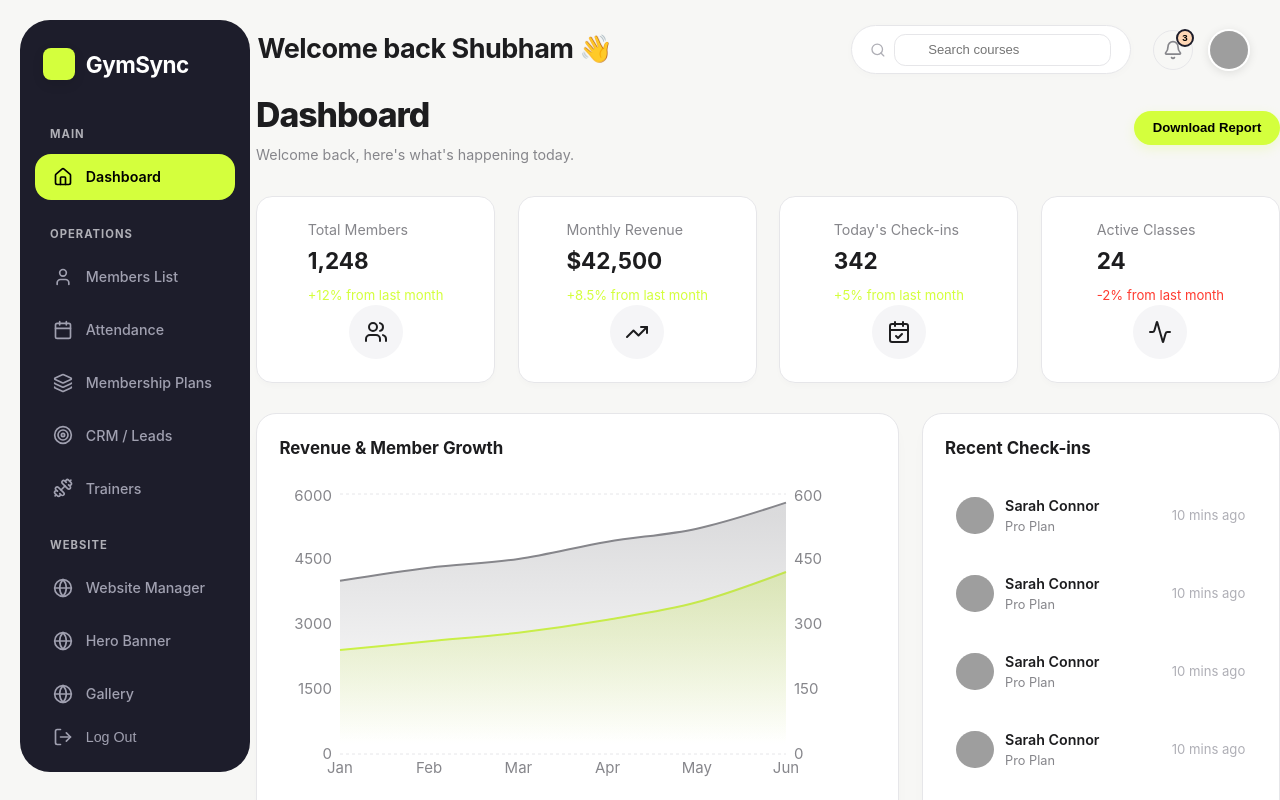
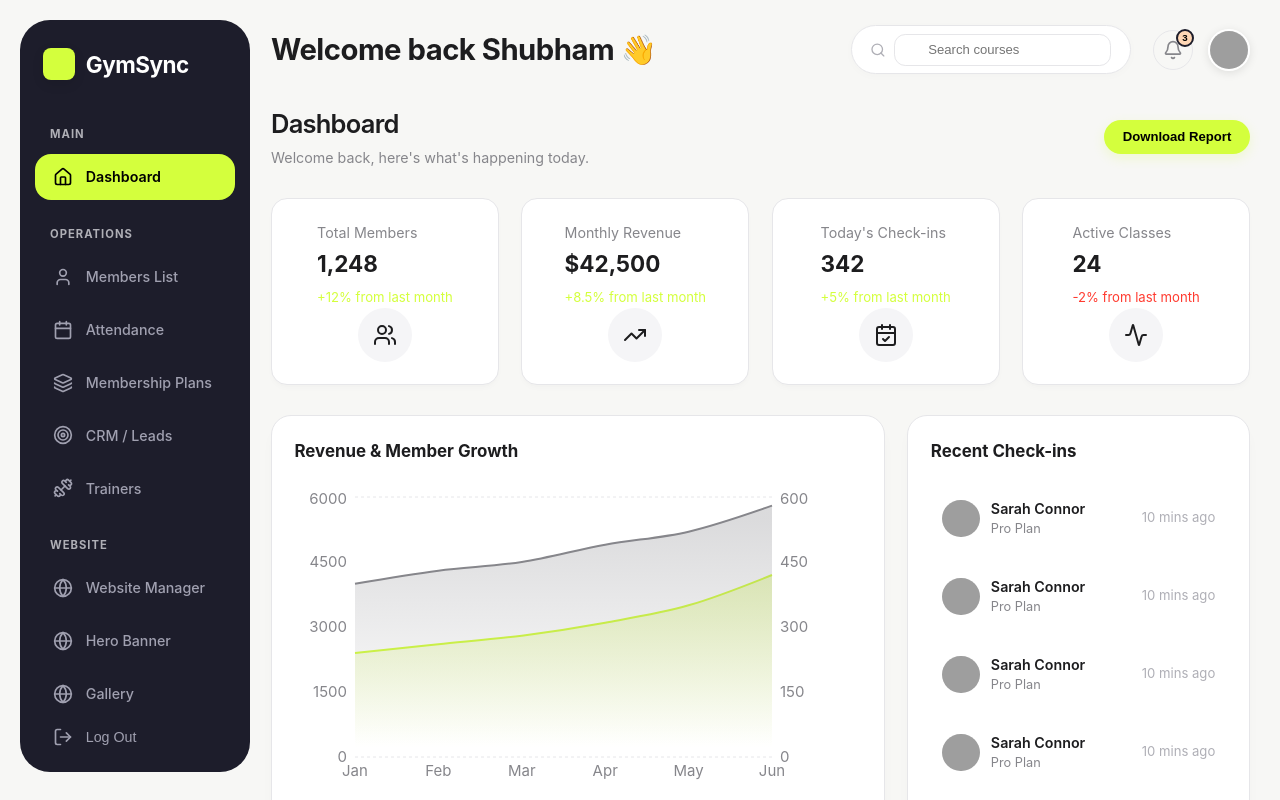
Before and after one commit to shubhammusale8076-rgb/gym-erp-portal, a React (Vite) app: page / in a window 1280 px wide. Shown: the top 800 px of the page. Built offline with nearby package versions, Linux system fonts and the light colour scheme; grey boxes are pictures that could not be loaded.

Commit message:
updated dashboard css

```diff
--- a/src/components/Layout.css
+++ b/src/components/Layout.css
@@ -156,7 +156,7 @@
     display: flex;
   align-items: center;
   justify-content: space-between;
-  padding: 1rem 2rem 1rem 0.1rem;
+  padding: 1rem 2rem 1rem 1rem;
   /* background-color: #a0a0b0; */
   border-bottom: none;
 }
@@ -166,7 +166,7 @@
 }
 
 .header-title {
-  font-size: 1.8rem;
+  font-size: 1.95rem;
   font-weight: 700;
   color: var(--text-primary);
   letter-spacing: -0.5px;
@@ -284,6 +284,7 @@
 
 /* Page Content */
 .page-content {
+  padding: 1rem 2rem 1rem 1rem;
   flex: 1;
   animation: fadeIn 0.4s ease-out;
 }
--- a/src/pages/Dashboard/Dashboard.css
+++ b/src/pages/Dashboard/Dashboard.css
@@ -29,8 +29,8 @@
 }
 
 .dashboard-container .dashboard-header .dashboard-title {
-  font-size: 2.25rem;
-  font-weight: 800;
+  font-size: 1.7rem;
+  font-weight: 600;
   letter-spacing: -0.03em;
   color: var(--text-primary);
 }
```
